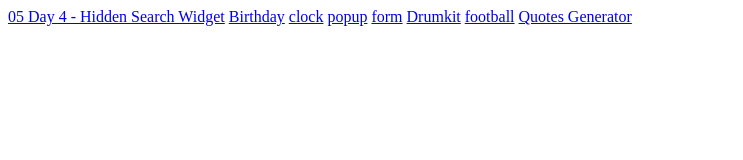
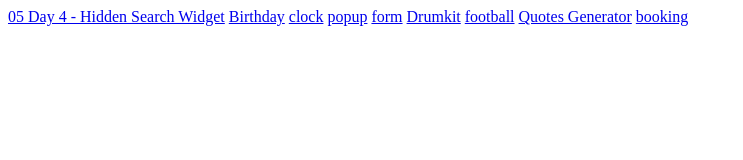
Before and after one commit to ImalKesara/Javascript-MiniProjects, a plain HTML site: page index.html in a window 1280 px wide. Shown: the whole page, without its empty margins (0-743 px from the left). Drawn offline with Linux system fonts and the light colour scheme.

Commit message:
added booking link

```diff
--- a/index.html
+++ b/index.html
@@ -18,5 +18,6 @@
     <a href="Drum-kit/index.html">Drumkit</a>
     <a href="football betting application/football.html">football</a>
     <a href="Quotes Generator/index.html">Quotes Generator</a>
+    <a href="booking system pratice/index.html">booking</a>
   </body>
 </html>
```
